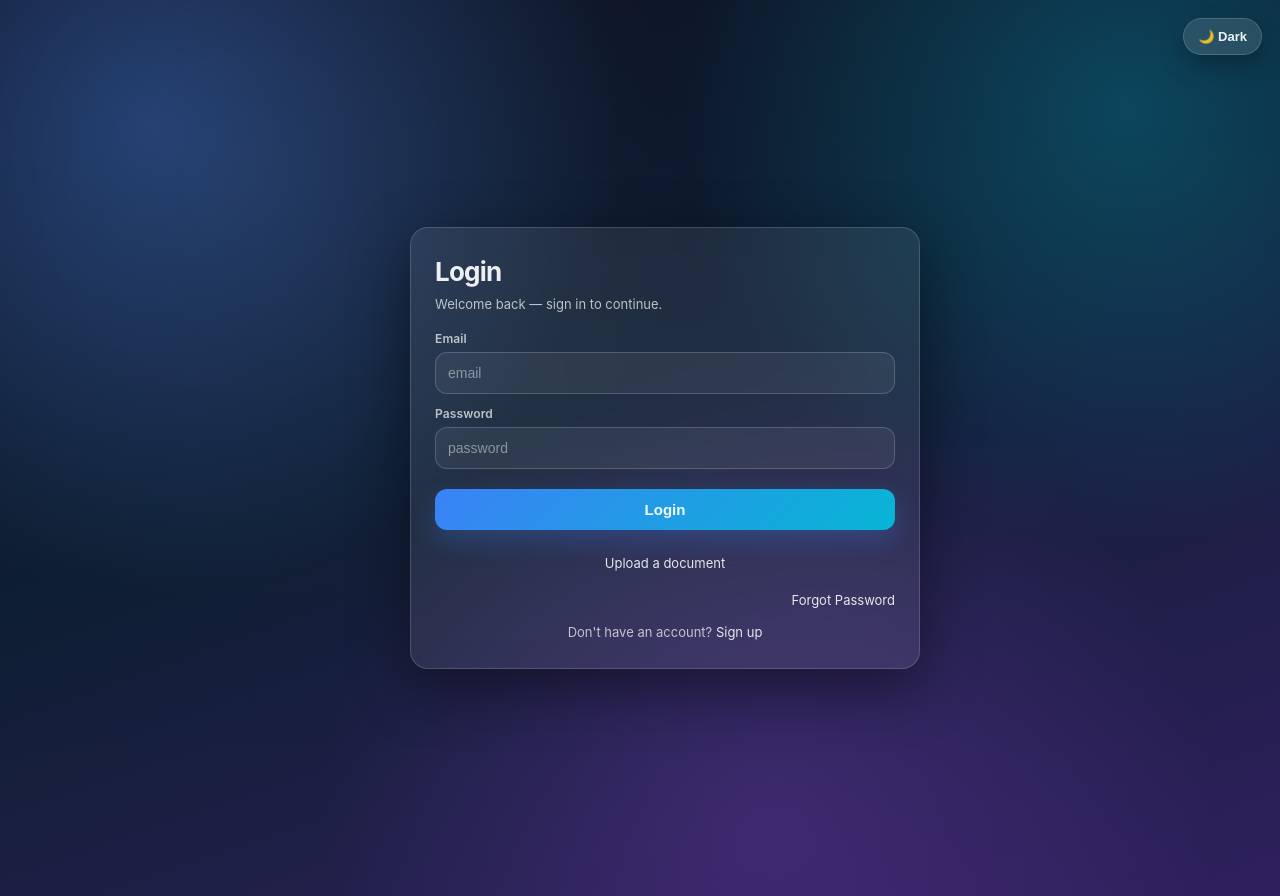
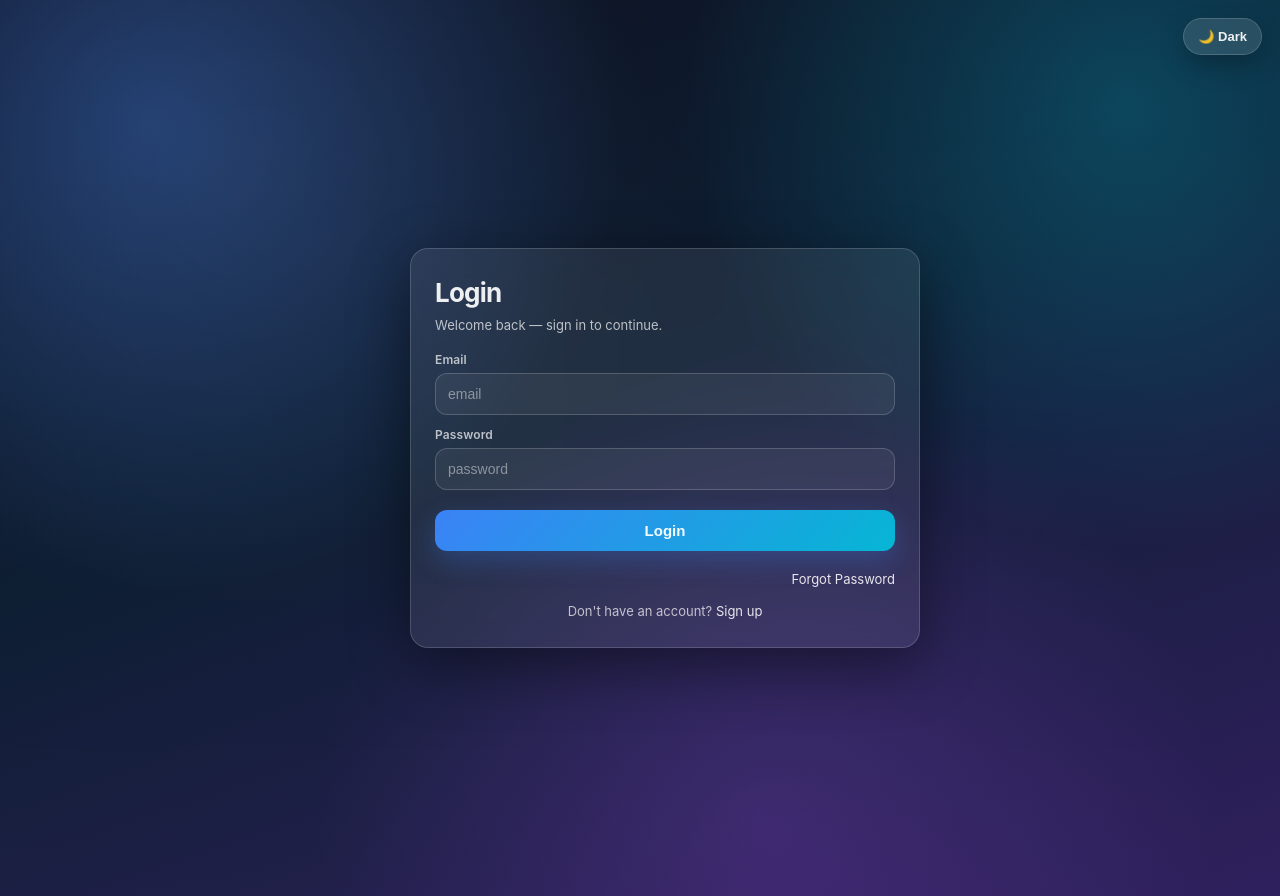
Before and after one commit to Rithin2711/secure-user-authentication-system-2265, a React (Create React App) app in the folder auth_frontend/: page / in a window 1280 px wide. Built offline with nearby package versions, Linux system fonts and the light colour scheme; no server answers.

Commit message:
Checkpoint 34 - cg9a47190b

```diff
--- a/auth_frontend/src/pages/LoginPage.js
+++ b/auth_frontend/src/pages/LoginPage.js
@@ -70,13 +70,6 @@ export default function LoginPage() {
             {submitting ? "Logging in..." : "Login"}
           </button>
 
-          {/* Link requested: shown under the Login button and navigates to upload page */}
-          <div style={{ marginTop: 10, textAlign: "center" }}>
-            <a className="auth-link" href="#/upload">
-              Upload a document
-            </a>
-          </div>
-
           <div className="auth-row">
             <span />
             {/* No backend forgot-password flow defined in the work item; keep as UI link. */}
```
Also changed, not shown: 2 other files (tests, documents, lock files or other folders).
